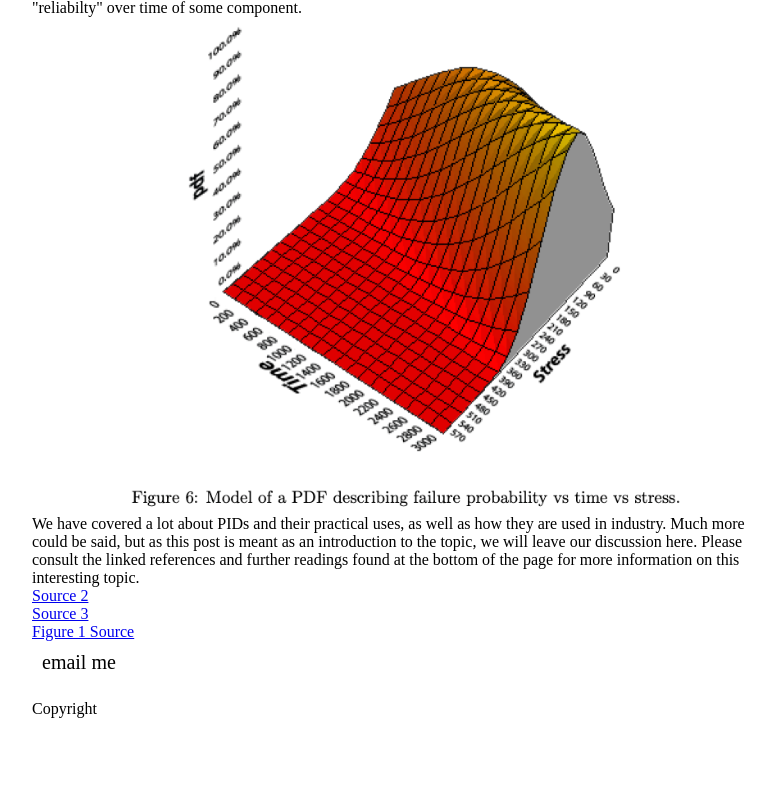
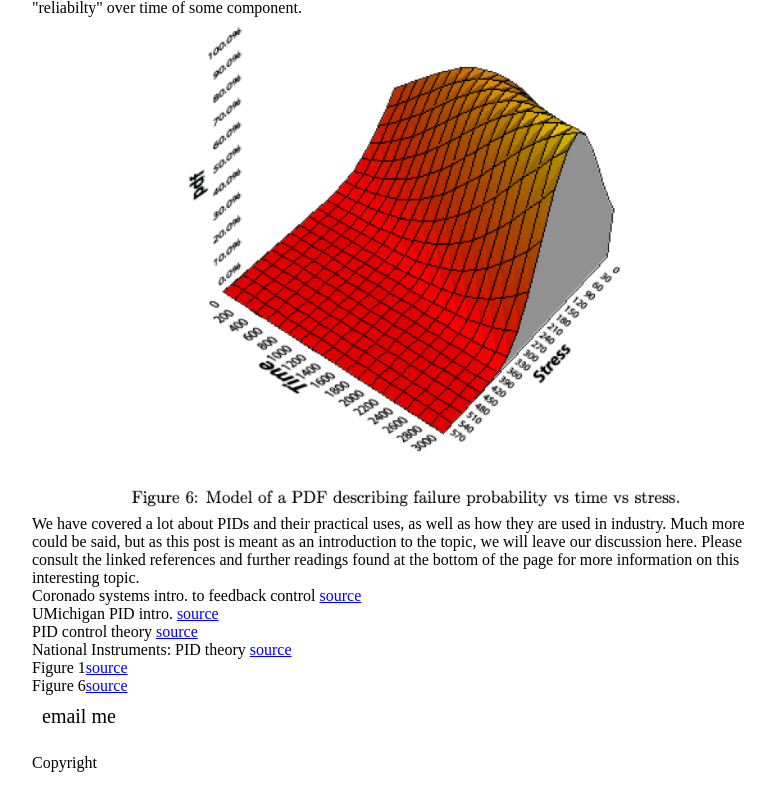
Before and after one commit to nmdavidson/INFO101-Website, a plain HTML site: page homeBlogpost.html in a window 1280 px wide. Shown: the part 3763-4551 px from the top of the page, without its empty margins (232-1007 px from the left). Before the commit the page ends 4497 px from the top, so only its background shows below. Drawn offline with Linux system fonts and the light colour scheme.

Commit message:
Update homeBlogpost.html

```diff
--- a/homeBlogpost.html
+++ b/homeBlogpost.html
@@ -221,9 +221,12 @@
 
 
             <br>
-            <a href="https://www.cim.mcgill.ca/~ialab/ev/Intro_control1.pdf">Source 2</a><br>
-            <a href="https://ctms.engin.umich.edu/CTMS/index.php?example=Introduction&section=ControlPID">Source 3</a><br>
-            <a href="https://plcynergy.com/wp-content/uploads/2021/01/PID-controller.jpg" title="PID diagram" target="_blank">Figure 1 Source</a>
+            Coronado systems intro. to feedback control <a href="https://www.cim.mcgill.ca/~ialab/ev/Intro_control1.pdf">source</a><br>
+            UMichigan PID intro. <a href="https://ctms.engin.umich.edu/CTMS/index.php?example=Introduction&section=ControlPID">source</a><br>
+            PID control theory <a href="https://www.crystalinstruments.com/blog/2020/8/23/pid-control-theory">source</a><br>
+            National Instruments: PID theory <a href="https://www.ni.com/en-us/innovations/white-papers/06/pid-theory-explained.html">source</a><br>
+            Figure 1<a href="https://plcynergy.com/wp-content/uploads/2021/01/PID-controller.jpg" title="PID diagram" target="_blank">source</a><br>
+            Figure 6<a href="https://reliawiki.org/images/7/78/Pdfvstimeandstress.png">source</a><br>
         </main>
         <footer>
             <a class="nav-button" title="email me" href="mailto:nmdavidson@umass.du">email me</a>
```
